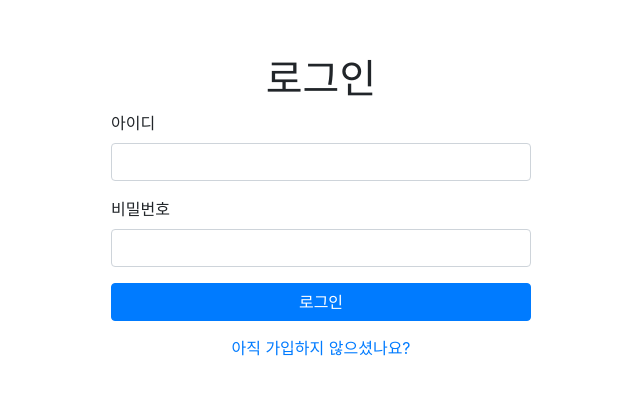
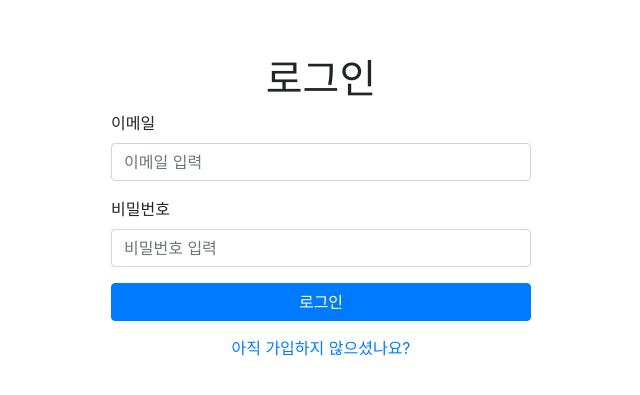
Before and after one commit to impressor615/organization-management, a React app in the folder web/: page /#/login in a window 1280 px wide. Shown: the part 193-588 px from the top of the page, without its empty margins (319-959 px from the left). Built offline with nearby package versions, Linux system fonts and the light colour scheme; what redux-api-middleware would draw is missing.

Commit message:
web - /login connect with api

```diff
--- a/web/src/actions/index.ts
+++ b/web/src/actions/index.ts
@@ -3,5 +3,9 @@ export {
 } from "./register";
 
 export {
+  login,
+} from "./login";
+
+export {
   setLoading,
 } from "./commonUI";
--- /dev/null
+++ b/web/src/actions/login.ts
@@ -0,0 +1,23 @@
+import { RSAA } from "redux-api-middleware";
+
+import { Dispatch } from "@/@types/types";
+import {
+  REQ_POST_LOGIN,
+  REQ_POST_LOGIN_FAILURE,
+  REQ_POST_LOGIN_SUCCESS,
+} from "@/viewmodels/actionTypes";
+
+export const login = (data: object) => (dispatch: Dispatch) => (
+  dispatch({
+    [RSAA]: {
+      body: data,
+      endpoint: "/api/login",
+      method: "POST",
+      types: [
+        REQ_POST_LOGIN,
+        REQ_POST_LOGIN_SUCCESS,
+        REQ_POST_LOGIN_FAILURE,
+      ],
+    },
+  })
+);
--- a/web/src/pages/login/index.tsx
+++ b/web/src/pages/login/index.tsx
@@ -1,7 +1,8 @@
 import "@/assets/scss/pages/_login.scss";
 
 import React, { PureComponent } from "react";
-import { Link } from "react-router-dom";
+import { connect } from "react-redux";
+import { Link, withRouter } from "react-router-dom";
 import {
   Button,
   Container,
@@ -11,21 +12,54 @@ import {
   Label,
 } from "reactstrap";
 
-class Page extends PureComponent {
+import { ConnectProps, DispatchResult } from "@/@types/types";
+import { login, setLoading } from "@/actions";
+import { StateInterface } from "@/reducers";
+
+interface States {
+  email: string;
+  password: string;
+}
+
+class Page extends PureComponent<ConnectProps, States> {
+  public state = {
+    email: "",
+    password: "",
+  };
+
   public render() {
+    const { email, password } = this.state;
+    const { loading } = this.props;
     return (
       <Container className="login">
-        <Form>
+        <Form onSubmit={this.onSubmit}>
           <h1>로그인</h1>
           <FormGroup>
-            <Label>아이디</Label>
-            <Input type="text" />
+            <Label>이메일</Label>
+            <Input
+              type="email"
+              name="email"
+              value={email}
+              onChange={this.onChange}
+              placeholder="이메일 입력"
+            />
           </FormGroup>
           <FormGroup>
             <Label>비밀번호</Label>
-            <Input type="password" />
+            <Input
+              type="password"
+              name="password"
+              value={password}
+              onChange={this.onChange}
+              placeholder="비밀번호 입력"
+            />
           </FormGroup>
-          <Button type="submit" color="primary" block>
+          <Button
+            type="submit"
+            color="primary"
+            disabled={loading}
+            block
+          >
             로그인
           </Button>
           <Link to="/register">아직 가입하지 않으셨나요?</Link>
@@ -33,6 +67,35 @@ class Page extends PureComponent {
       </Container>
     );
   }
+
+  private onChange = (e: React.ChangeEvent): void => {
+    e.stopPropagation();
+    const { name, value }: any = e.target;
+    this.setState({ [name]: value } as Pick<States, keyof States>);
+  }
+
+  private onSubmit = async (e: React.FormEvent): Promise<string> => {
+    e.preventDefault();
+    e.stopPropagation();
+    const { email, password } = this.state;
+    const { dispatch, history } = this.props;
+
+    const postData = { email, password };
+
+    dispatch(setLoading(true));
+    const result: DispatchResult = await dispatch(login(postData));
+    dispatch(setLoading(false));
+    if (result.error) {
+      return;
+    }
+    const accessToken = result.payload.access_token;
+    sessionStorage.setItem("access_token", accessToken);
+    history.push("/dashboard");
+    return;
+  }
 }
 
-export default Page;
+const mapStateToProps = (state: StateInterface) => ({
+  loading: state.commonUI.loading,
+});
+export default withRouter(connect(mapStateToProps)(Page) as any);
--- a/web/src/reducers/index.ts
+++ b/web/src/reducers/index.ts
@@ -1,14 +1,18 @@
 import { combineReducers } from "redux";
-import commonUI, { initialState as commonUIStates, State as commonUIStateInterface } from "./commonUI";
+import commonUI, { initialState as commonUIStates, State as CommonUIStateInterface } from "./commonUI";
+import login, { initialState as loginStates, State as LoginStateInterface } from "./commonUI";
 
 export const initialState: object = {
   commonUI: commonUIStates,
+  login: loginStates,
 };
 
 export interface StateInterface {
-  commonUI: commonUIStateInterface;
+  commonUI: CommonUIStateInterface;
+  login: LoginStateInterface;
 }
 
 export default combineReducers({
   commonUI,
+  login,
 });
--- /dev/null
+++ b/web/src/reducers/login.ts
@@ -0,0 +1,24 @@
+import { Action } from "@/@types/types";
+import {
+  REQ_POST_LOGIN_SUCCESS,
+} from "@/viewmodels/actionTypes";
+
+export interface State {
+  access_token: string;
+}
+
+export const initialState: State = {
+  access_token: "",
+};
+
+export default function(state: State = initialState, action: Action) {
+  switch (action.type) {
+    case REQ_POST_LOGIN_SUCCESS:
+      return {
+        ...state,
+        access_token: action.payload.access_token,
+      };
+    default:
+      return state;
+  }
+}
--- a/web/src/viewmodels/actionTypes.ts
+++ b/web/src/viewmodels/actionTypes.ts
@@ -6,3 +6,8 @@ export const SET_LOADING: string = "SET_LOADING";
 export const REQ_POST_REGISTER_USER: string = "REQ_POST_REGISTER_USER";
 export const REQ_POST_REGISTER_USER_SUCCESS: string = "REQ_POST_REGISTER_USER_SUCCESS";
 export const REQ_POST_REGISTER_USER_FAILURE: string = "REQ_POST_REGISTER_USER_FAILURE";
+
+// login
+export const REQ_POST_LOGIN: string = "REQ_POST_LOGIN";
+export const REQ_POST_LOGIN_SUCCESS: string = "REQ_POST_LOGIN_SUCCESS";
+export const REQ_POST_LOGIN_FAILURE: string = "REQ_POST_LOGIN_FAILURE";
```
Also changed, not shown: web/src/@types/types.ts (+11 -1 lines).
